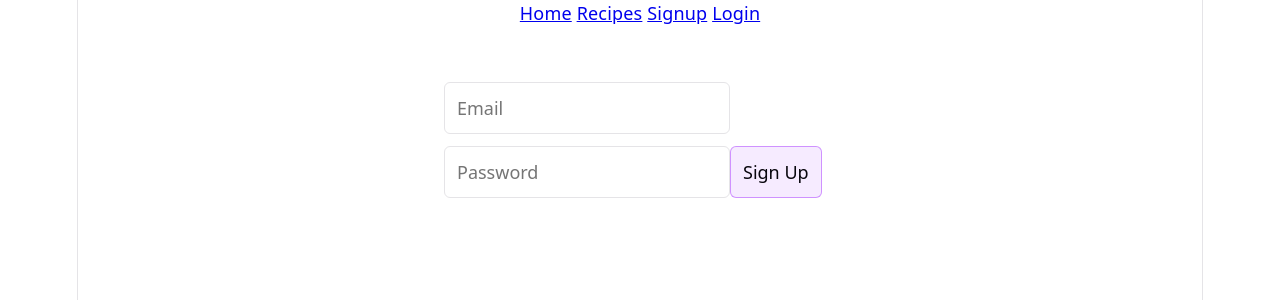
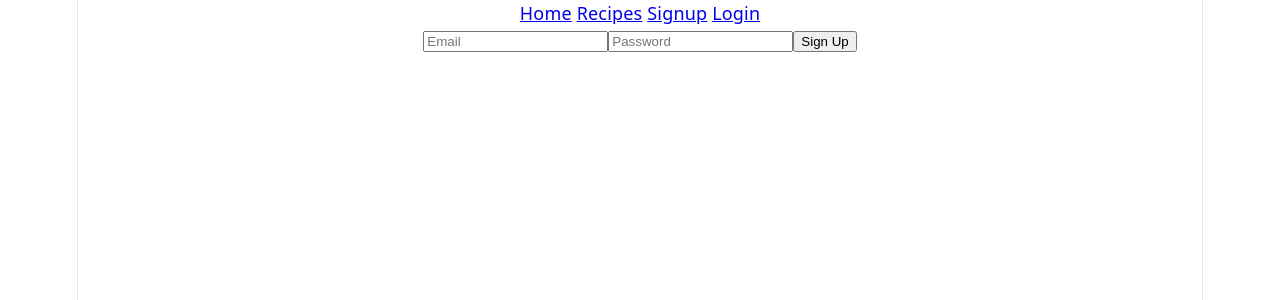
Before and after one commit to ebaonguyen/recipe-recommender, a React (Vite) app in the folder frontend/: page /signup in a window 1280 px wide. Shown: the top 300 px of the page. Built offline with nearby package versions, Linux system fonts and the light colour scheme; no server answers.

Commit message:
Add login authentication to display user's email on home page when logged in

```diff
--- a/frontend/src/auth/Signup.css
+++ /dev/null
@@ -1,49 +0,0 @@
-form {
-  width: min(100%, 440px);
-  margin: 32px auto;
-  padding: 24px;
-  box-sizing: border-box;
-  text-align: left;
-}
-/*
-.signup h1 {
-  font-size: 32px;
-  letter-spacing: -0.5px;
-}
-
-.signup form {
-  display: flex;
-  flex-direction: column;
-  gap: 12px;
-  margin-top: 24px;
-} */
-
-input, button {
-  padding: 12px;
-  border: 1px solid var(--border);
-  border-radius: 6px;
-  font: inherit;
-  color: var(--text-h);
-  background: var(--bg);
-}
-
-input:focus-visible, button:focus-visible {
-  outline: 2px solid var(--accent);
-  outline-offset: 2px;
-}
-
-button {
-  margin-top: 12px;
-  background: var(--accent-bg);
-  border-color: var(--accent-border);
-  cursor: pointer;
-}
-
-/* .signup :disabled {
-  opacity: 0.65;
-  cursor: not-allowed;
-}
-
-.signup [role="alert"] {
-  color: light-dark(#b42318, #fda29b);
-} */
--- a/frontend/src/auth/Signup.tsx
+++ b/frontend/src/auth/Signup.tsx
@@ -1,5 +1,4 @@
 import { useActionState } from "react";
-import "./Signup.css";
 import { supabase } from "./supabase";
 
 async function handleSignupForm(_prevState: any, formData: FormData) {
@@ -16,6 +15,9 @@ async function handleSignupForm(_prevState: any, formData: FormData) {
       password,
       options: {
         emailRedirectTo: "http://localhost:5173/login",
+        data: {
+          email: email.trim()
+        }
       },
     });
 
--- a/frontend/src/pages/Home.tsx
+++ b/frontend/src/pages/Home.tsx
@@ -1,16 +1,53 @@
 import { useEffect, useState } from "react";
+import { supabase } from "../auth/supabase";
+import type { Session } from "@supabase/supabase-js";
 
-function Home() {
-  const [msg, setMsg] = useState("loading...");
+function Home({ user }: { user: any}) {
+  const [_loading, setLoading] = useState(true)
+  const [email, setEmail] = useState(null)
 
   useEffect(() => {
-    fetch("http://localhost:8000/")
-      .then((r) => r.json())
-      .then((data) => setMsg(data.message))
-      .catch(() => setMsg("failed to reach backend"));
-  }, []);
+    let ignore = false
 
-  return <h1>Home Page: {msg}</h1>;
+    async function getProfile() {
+      setLoading(true)
+
+      const { data: { user }, error: authError } = await supabase.auth.getUser()
+      console.log(user?.id)
+
+      const { data, error } = await supabase
+        .from('profiles')
+        .select(`email_address`)
+        .eq('id', user?.id)
+        .single()
+
+      console.log(data)
+
+      if (!ignore) {
+        if (error) {
+          console.warn(error)
+        } else if (data) {
+          setEmail(data.email_address)
+          console.log("this is email: " + data.email_address)
+          // console.log("this is id: " + user.id)
+        }
+      }
+
+      setLoading(false)
+    }
+
+    getProfile()
+
+    return () => {
+      ignore = true
+    }
+  }, [user])
+
+  return (
+    <h1>
+      Welcome back {email}!
+    </h1>
+  )
 }
 
 export default Home;
```
